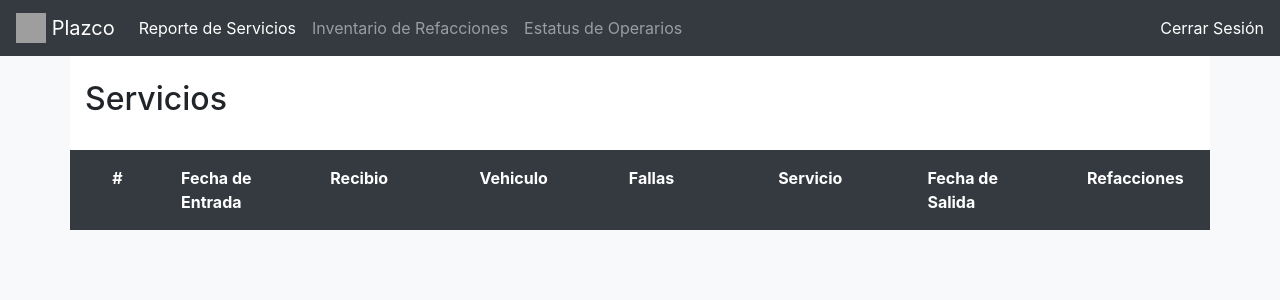
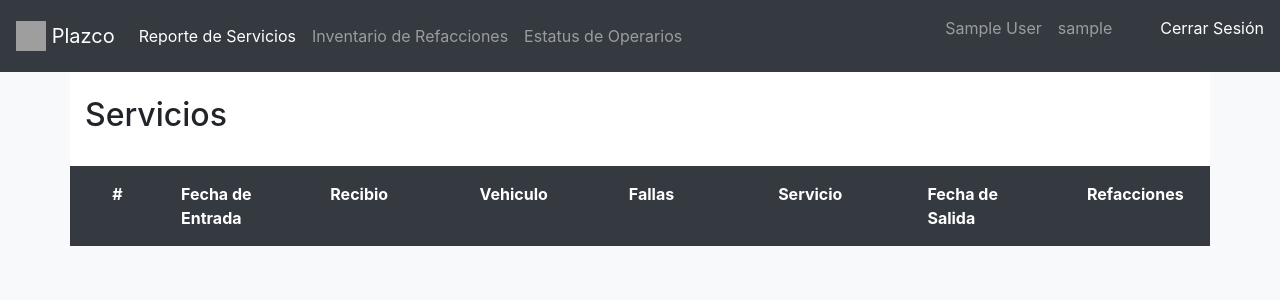
Before and after one commit to AllanDev15/MantenimientoVehicular-Escolar, a PHP site: page /reporte.php in a window 1280 px wide. Shown: the top 300 px of the page. Run offline with PHP 8.4, Linux system fonts and the light colour scheme; the visitor is signed in with stand-in values (Sample User, id 1); data that the repository does not hold is empty; some libraries are stand-ins or nearby versions; grey boxes are pictures that could not be loaded.

Commit message:
Muestra el usuario en la barra de navegacion

```diff
--- a/index.php
+++ b/index.php
@@ -44,7 +44,9 @@
           <a class="nav-link" href="<?= $_SESSION['usuario'] != '2506' ? '#' : 'operarios.php' ?>"> <?= $_SESSION['usuario'] != '2506' ? '' : 'Estatus de Operarios' ?></a>
         </li>
       </ul>
-      <div class="navbar-text">
+      <div class="navbar-text d-flex">
+        <p class="mr-3"><?= $_SESSION['nombre'] ?></p>
+        <p class="mr-5"><?= $_SESSION['usuario'] ?></p>
         <a href="login.php?cerrar_sesion=true">Cerrar Sesión</a>
       </div>
     </div>
--- a/inventario.php
+++ b/inventario.php
@@ -39,7 +39,9 @@
           <a class="nav-link" href="operarios.php">Estatus de Operarios</a>
         </li>
       </ul>
-      <div class="navbar-text">
+      <div class="navbar-text d-flex">
+        <p class="mr-3"><?= $_SESSION['nombre'] ?></p>
+        <p class="mr-5"><?= $_SESSION['usuario'] ?></p>
         <a href="login.php?cerrar_sesion=true">Cerrar Sesión</a>
       </div>
     </div>
--- a/operario.php
+++ b/operario.php
@@ -65,7 +65,9 @@
           <a class="nav-link" href="operario.php">Servicio activo</a>
         </li>
       </ul>
-      <div class="navbar-text">
+      <div class="navbar-text d-flex">
+        <p class="mr-3"><?= $_SESSION['nombre'] ?></p>
+        <p class="mr-5"><?= $_SESSION['usuario'] ?></p>
         <a href="login.php?cerrar_sesion=true">Cerrar Sesión</a>
       </div>
     </div>
--- a/operarios.php
+++ b/operarios.php
@@ -39,7 +39,9 @@
           <a class="nav-link" href="operarios.php">Estatus de Operarios</a>
         </li>
       </ul>
-      <div class="navbar-text">
+      <div class="navbar-text d-flex">
+        <p class="mr-3"><?= $_SESSION['nombre'] ?></p>
+        <p class="mr-5"><?= $_SESSION['usuario'] ?></p>
         <a href="login.php?cerrar_sesion=true">Cerrar Sesión</a>
       </div>
     </div>
--- a/registro.php
+++ b/registro.php
@@ -30,7 +30,9 @@
           <a class="nav-link" href="operario.php">Servicio activo</a>
         </li>
       </ul>
-      <div class="navbar-text">
+      <div class="navbar-text d-flex">
+        <p class="mr-3"><?= $_SESSION['nombre'] ?></p>
+        <p class="mr-5"><?= $_SESSION['usuario'] ?></p>
         <a href="login.php?cerrar_sesion=true">Cerrar Sesión</a>
       </div>
     </div>
--- a/reporte.php
+++ b/reporte.php
@@ -83,7 +83,9 @@
           <a class="nav-link" href="operarios.php">Estatus de Operarios</a>
         </li>
       </ul>
-      <div class="navbar-text">
+      <div class="navbar-text d-flex">
+        <p class="mr-3"><?= $_SESSION['nombre'] ?></p>
+        <p class="mr-5"><?= $_SESSION['usuario'] ?></p>
         <a href="login.php?cerrar_sesion=true">Cerrar Sesión</a>
       </div>
     </div>
```
